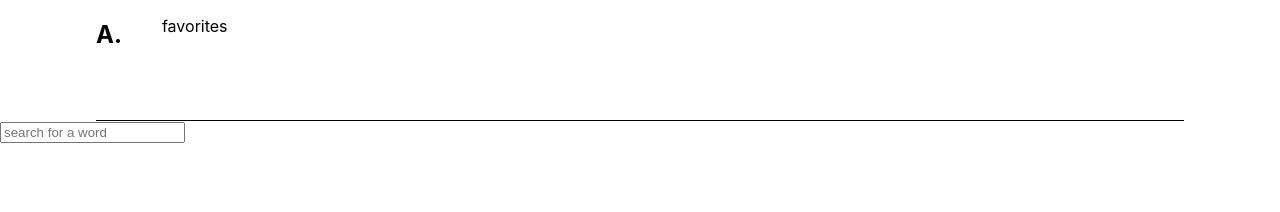
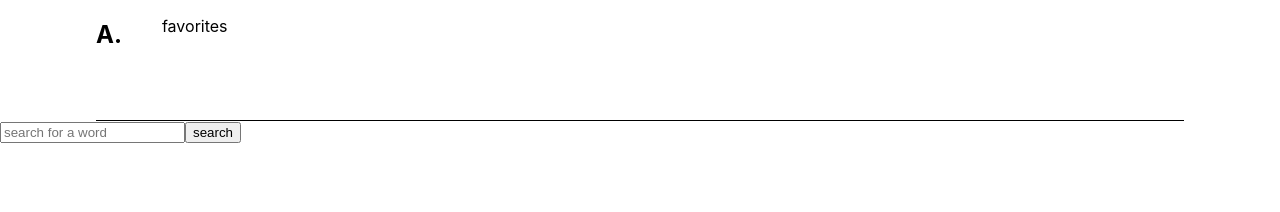
Before and after one commit to michannstoner/articulate, a React (Create React App) app: page / in a window 1280 px wide. Shown: the top 212 px of the page. Built offline with nearby package versions, Linux system fonts and the light colour scheme.

Commit message:
Write onChange method for search input

```diff
--- a/src/components/Form/Form.js
+++ b/src/components/Form/Form.js
@@ -9,14 +9,21 @@ class Form extends Component {
     }
   }
 
+  handleChange = event => {
+    this.setState({ searchBarValue: event.target.value })
+  }
+
   render() {
+    console.log(this.state.searchBarValue)
     return (
       <form className='search-bar'>
         <input
           type='text'
           placeholder='search for a word'
           value={this.state.searchBarValue}
+          onChange={event => this.handleChange(event)}
         />
+        <button>search</button>
       </form>
     )
   }
```
